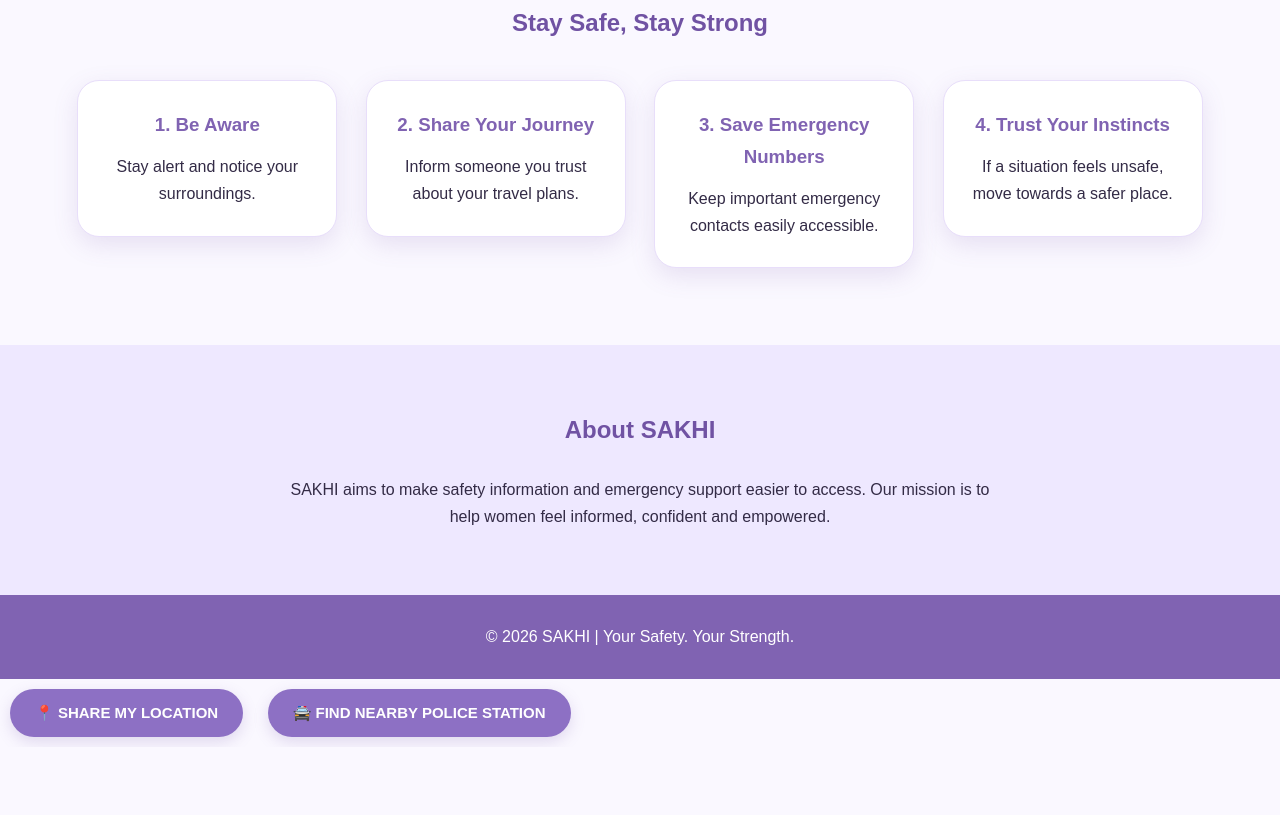
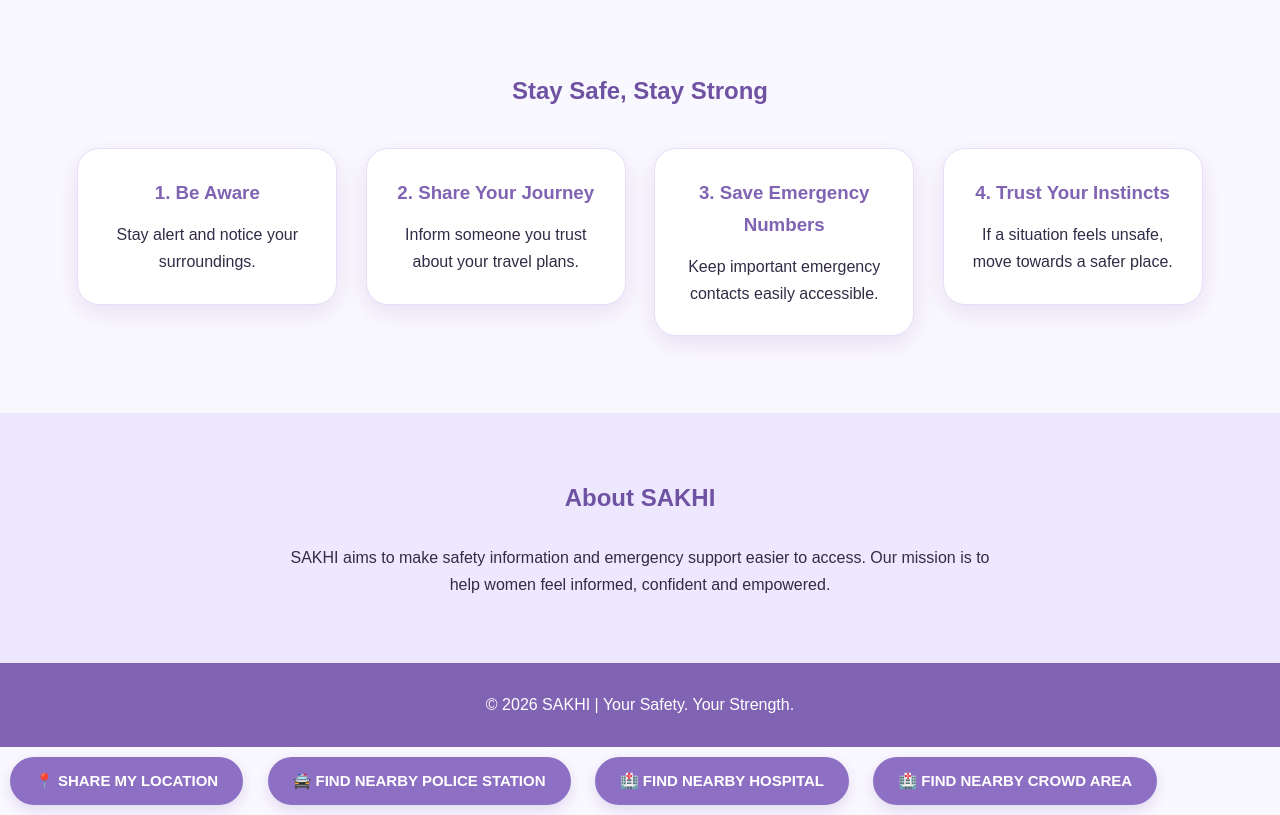
Before and after one commit to shreyamishra884081-cyber/SAKHI-Women-Safety, a plain HTML site: page index.html in a window 1280 px wide. Shown: the part 1058-1873 px from the top of the page. Before the commit the page ends 1805 px from the top, so only its background shows below. Drawn offline with Linux system fonts and the light colour scheme.

Commit message:
Update index.html

```diff
--- a/index.html
+++ b/index.html
@@ -1,3 +1,7 @@
+
+<button onclick="findNearbyHospital()">
+    🏥 FIND NEARBY HOSPITAL
+</button>
 <!DOCTYPE html>
 <html lang="en">
 <head>
@@ -101,3 +105,11 @@
 <button onclick="findNearbyPolice()">
     🚔 FIND NEARBY POLICE STATION
 </button>
+
+<button onclick="findNearbyHospital()">
+    🏥 FIND NEARBY HOSPITAL
+</button>
+
+<button onclick="findNearbycrowdarea()">
+    🏥 FIND NEARBY CROWD AREA
+</button>
```
